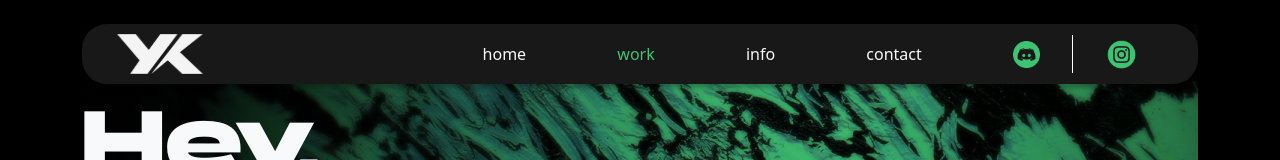
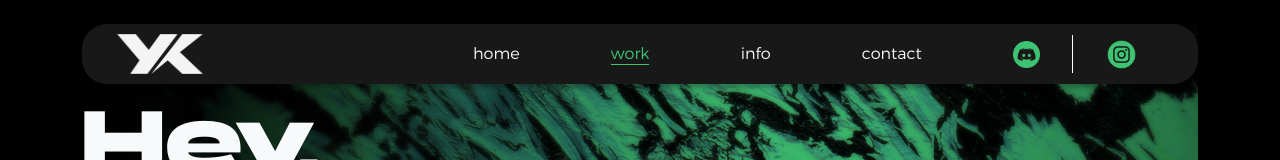
Before and after one commit to LeandroFlorentin/yoakodesign, a React (Vite) app: page / in a window 1280 px wide. Shown: the top 160 px of the page. Built offline with nearby package versions, Linux system fonts and the light colour scheme.

Commit message:
envio-mail

```diff
--- a/src/App.css
+++ b/src/App.css
@@ -125,6 +125,12 @@ body {
   font-size: 88px;
 }
 
+.navbar-txt {
+  font-family: "ArgentumLight";
+  font-size: 18px;
+  font-weight: 300;
+}
+
 .video-title {
   font-family: "Hanson";
   font-size: 48px;
@@ -163,6 +169,19 @@ body {
   font-weight: 300;
   line-height: 27.6px;
   text-align: left;
+}
+
+.contact-send {
+  font-family: "ArgentumLight";
+  font-size: 40px;
+  font-weight: 700;
+  line-height: 36.8px;
+}
+
+.contact-parrafo {
+  font-family: "ArgentumLight";
+  font-size: 24px;
+  line-height: 36.8px;
 }
 
 .contact-text {
@@ -495,10 +514,10 @@ body {
   content: "Arco | Japanese |\A Restaurant.";
   color: white;
   position: absolute;
-  bottom: 60px;
-  left: 60px;
+  bottom: calc(5% + 30px);
+  left: calc(5% + 30px);
   z-index: 100;
-  font-size: 40px;
+  font-size: calc(5vw + 10px);
   white-space: pre;
   animation: bottomTitle 1000ms ease;
 }
@@ -507,10 +526,10 @@ body {
   content: "Logo & Brand identity";
   color: rgba(62, 195, 114, 1);
   position: absolute;
-  bottom: 30px;
-  left: 60px;
+  bottom: calc(2.5% + 15px);
+  left: calc(5% + 30px);
   z-index: 100;
-  font-size: 20px;
+  font-size: calc(2vw + 5px);
   animation: bottomParrafo 1000ms ease;
 }
 
@@ -520,7 +539,7 @@ body {
   }
 
   to {
-    bottom: 60px;
+    bottom: calc(5% + 30px);
   }
 }
 
@@ -530,7 +549,7 @@ body {
   }
 
   to {
-    bottom: 30px;
+    bottom: calc(2.5% + 15px);
   }
 }
 
@@ -587,7 +606,7 @@ body {
 }
 
 .h-15 {
-  height: 15vh !important;
+  height: 120px !important;
 }
 
 @media screen and (max-width:560px) {
--- a/src/components/Modal/Modal.jsx
+++ b/src/components/Modal/Modal.jsx
@@ -5,14 +5,14 @@ const Modal = ({ children, title }) => {
     <div className="modal modal-lg fade zindexModal" id="exampleModal" tabIndex="-1" aria-labelledby="exampleModalLabel" aria-hidden="true">
       <div className="modal-dialog">
         <div className="modal-content">
-          <div className="modal-header d-block d-sm-none b-white border-bottom-modal">
+          <div className="modal-header d-flex d-sm-none b-white border-bottom-modal">
             <h5 className="modal-title text-light">{title}</h5>
-            <button type="button" className="btn-close" style={{ color: "white" }} data-bs-dismiss="modal" aria-label="Close"></button>
+            <button type="button" className="btn-close btn-close-white" data-bs-dismiss="modal" aria-label="Close"></button>
           </div>
           <div className="modal-body p-0 m-0 b-black">
             {children}
           </div>
-          <div className="d-block d-sm-none modal-footer b-white border-top-modal">
+          <div className="d-flex d-sm-none modal-footer b-white border-top-modal">
             <button type="button" className="btn btn-style" data-bs-dismiss="modal">Close</button>
           </div>
         </div>
--- a/src/components/NavBar/NavBar.jsx
+++ b/src/components/NavBar/NavBar.jsx
@@ -17,34 +17,34 @@ const NavBar = ({
       description: "home",
       valor: "landing",
       className: mediaNav
-        ? "fs-16 text-light pointer col-4 text-center pb-2 position-relative overflow-hidden"
-        : "fs-16 text-light me-6 pointer position-relative overflow-hidden",
+        ? "fs-16 text-light pointer col-4 text-center pb-2 position-relative overflow-hidden navbar-txt"
+        : "fs-16 text-light me-6 pointer position-relative overflow-hidden navbar-txt",
     },
     {
       description: "work",
       valor: "work",
       className: mediaNav
-        ? "fs-16 text-light pointer col-4 text-center pb-2 position-relative overflow-hidden"
-        : "fs-16 text-light me-6 pointer position-relative overflow-hidden",
+        ? "fs-16 text-light pointer col-4 text-center pb-2 position-relative overflow-hidden navbar-txt"
+        : "fs-16 text-light me-6 pointer position-relative overflow-hidden navbar-txt",
     },
     {
       description: "info",
       valor: "info",
       className: mediaNav
-        ? "fs-16 text-light pointer col-4 text-center pb-2 position-relative overflow-hidden"
-        : "fs-16 text-light me-6 pointer position-relative overflow-hidden",
+        ? "fs-16 text-light pointer col-4 text-center pb-2 position-relative overflow-hidden navbar-txt"
+        : "fs-16 text-light me-6 pointer position-relative overflow-hidden navbar-txt",
     },
     {
       description: "contact",
       valor: "contact",
       className: mediaNav
-        ? "fs-16 text-light pointer col-4 text-center pb-2 position-relative overflow-hidden"
-        : "fs-16 text-light me-6 pointer position-relative overflow-hidden",
+        ? "fs-16 text-light pointer col-4 text-center pb-2 position-relative overflow-hidden navbar-txt"
+        : "fs-16 text-light me-6 pointer position-relative overflow-hidden navbar-txt",
     },
   ];
   return (
     <div className="row m-0 p-0 d-flex align-items-center justify-content-between position-sticky nav mt-4">
-      <OffCanvasTop title="Menu" >
+      <OffCanvasTop >
         <div>
           <div className="row d-flex align-items-center justify-content-center h-100 flex-wrap">
             {array.map((value, key) => (
--- a/src/components/OffCanvasTop/OffCanvasTop.jsx
+++ b/src/components/OffCanvasTop/OffCanvasTop.jsx
@@ -1,4 +1,4 @@
-const OffCanvasTop = ({ children, title }) => {
+const OffCanvasTop = ({ children }) => {
   return (
     <div className="offcanvas offcanvas-top b-black h-15" tabIndex="-1" id="offcanvasTop" aria-labelledby="offcanvasTopLabel">
       <div className="offcanvas-body b-black border-bottom-modal">
--- a/src/pages/Contact.jsx
+++ b/src/pages/Contact.jsx
@@ -19,36 +19,36 @@ const Contact = ({ reference }) => {
         <div className="row col-11 mt-120px">
           <h1 className="fw-bold text-start contact-title mb-5">Get in touch.</h1>
           <div className="col-12 col-md-6">
-            <div className="col-8">
-              <h4>Send me an E-mail</h4>
-              <p className="color-green">I’m always open to negotiations!</p>
-              <p className="ti-30">If you would like to find out more about how I can help your business, or if you would like to request a private commission, please fill out this brief form, and I will be in touch shortly. </p>
-              <p>Thank you!</p>
+            <div className="col-12 col-md-10">
+              <h4 className="contact-send">Send me an E-mail</h4>
+              <p className="color-green contact-parrafo">I’m always open to negotiations!</p>
+              <p className="ti-30 contact-parrafo">If you would like to find out more about how I can help your business, or if you would like to request a private commission, please fill out this brief form, and I will be in touch shortly. </p>
+              <p className="contact-parrafo">Thank you!</p>
             </div>
           </div>
           <form onSubmit={handleSubmit(submitForm)} className="col-12 col-md-6">
             <div className="mb-2">
               <div className="row">
-                <label className="fw-bold p-0 col-12" htmlFor="name">Name <small className="color-green">(required)</small></label>
+                <label className="fw-bold p-0 col-12 contact-parrafo" htmlFor="name">Name <small className="color-green">(required)</small></label>
                 <Input className="input-contact border pt-1 pb-1 rounded-4 mt-2 col-12 col-md-6" type="text" register={register} name="name" required={true} />
                 {errors.name && <p className="text-danger mb-0">Este campo es obligatorio</p>}
               </div>
               <div className="row mt-2">
-                <label className="fw-bold p-0 col-12" htmlFor="email">Email <small className="color-green">(required)</small></label>
+                <label className="fw-bold p-0 col-12 contact-parrafo" htmlFor="email">Email <small className="color-green">(required)</small></label>
                 <Input className="input-contact border pt-1 pb-1 rounded-4 mt-2 col-12 col-md-9" type="text" register={register} name="email" required={true} />
                 {errors.email && <p className="text-danger mb-0">Este campo es obligatorio</p>}
               </div>
               <div className="row mt-2">
-                <label className="fw-bold p-0 col-12" htmlFor="message">Message <small className="color-green">(required)</small></label>
+                <label className="fw-bold p-0 col-12 contact-parrafo" htmlFor="message">Message <small className="color-green">(required)</small></label>
                 <textarea autoFocus={false} className="input-contact h-text-area border rounded-4 mt-2 col-12 col-md-9" type="text" name="message" {...register("message", { required: true })} />
                 {errors.message && <p className="text-danger mb-0">Este campo es obligatorio</p>}
               </div>
             </div>
-            <button type="submit" className="btn btn-light fw-semibold rounded-5 ps-4 pe-4">Send</button>
+            <button type="submit" className="btn btn-light fw-semibold rounded-5 ps-4 pe-4 contact-parrafo">Send</button>
           </form>
           <div className="col-12 col-md-6 mt-120px">
-            <h3>My social media.</h3>
-            <p className="ti-30 col-8 ms-3">You can also contact me on my social media! I use instagram and discord.</p>
+            <h3 className="contact-send">My social media.</h3>
+            <p className="ti-30 col-8 ms-3 contact-parrafo">You can also contact me on my social media! I use instagram and discord.</p>
           </div>
           <div className="col-12 col-md-6 mt-120px">
             <a href="https://www.instagram.com/yo_ako/" target="_blank" className="border text-decoration-none rounded-5 d-flex align-items-center col-12 col-lg-7 p-1">
--- a/src/pages/Work.jsx
+++ b/src/pages/Work.jsx
@@ -122,7 +122,7 @@ const Work = ({ reference }) => {
                 and practical designing.
               </p>
             </div>
-            <button className="btn btn-light col-12 col-md-4 col-lg-3 rounded-pill mt-5">
+            <button className="btn btn-light col-12 col-md-4 col-lg-4 rounded-pill mt-5">
               <span className="contact-text">Contact me</span>
             </button>
             <div className="pt-5">
```
